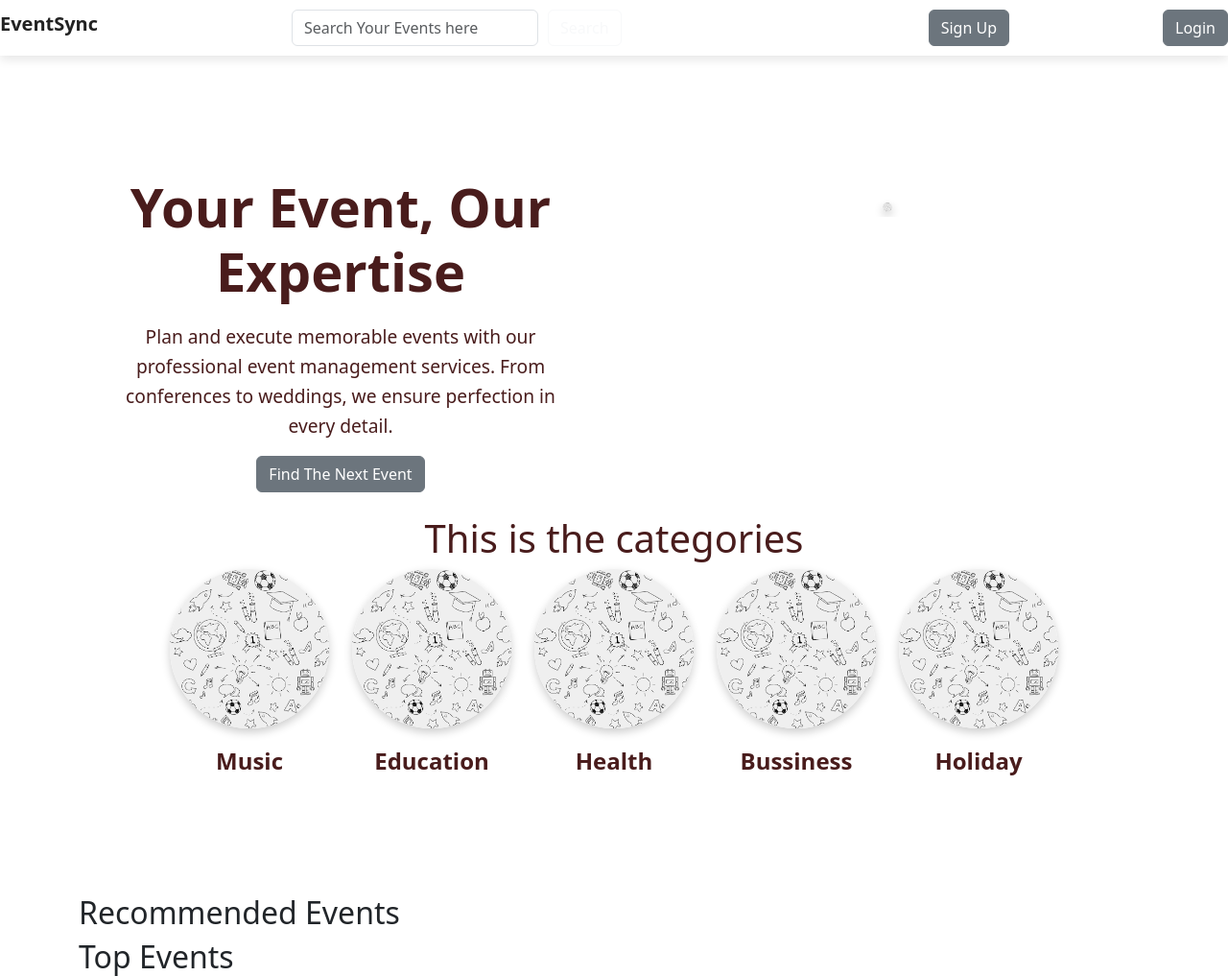
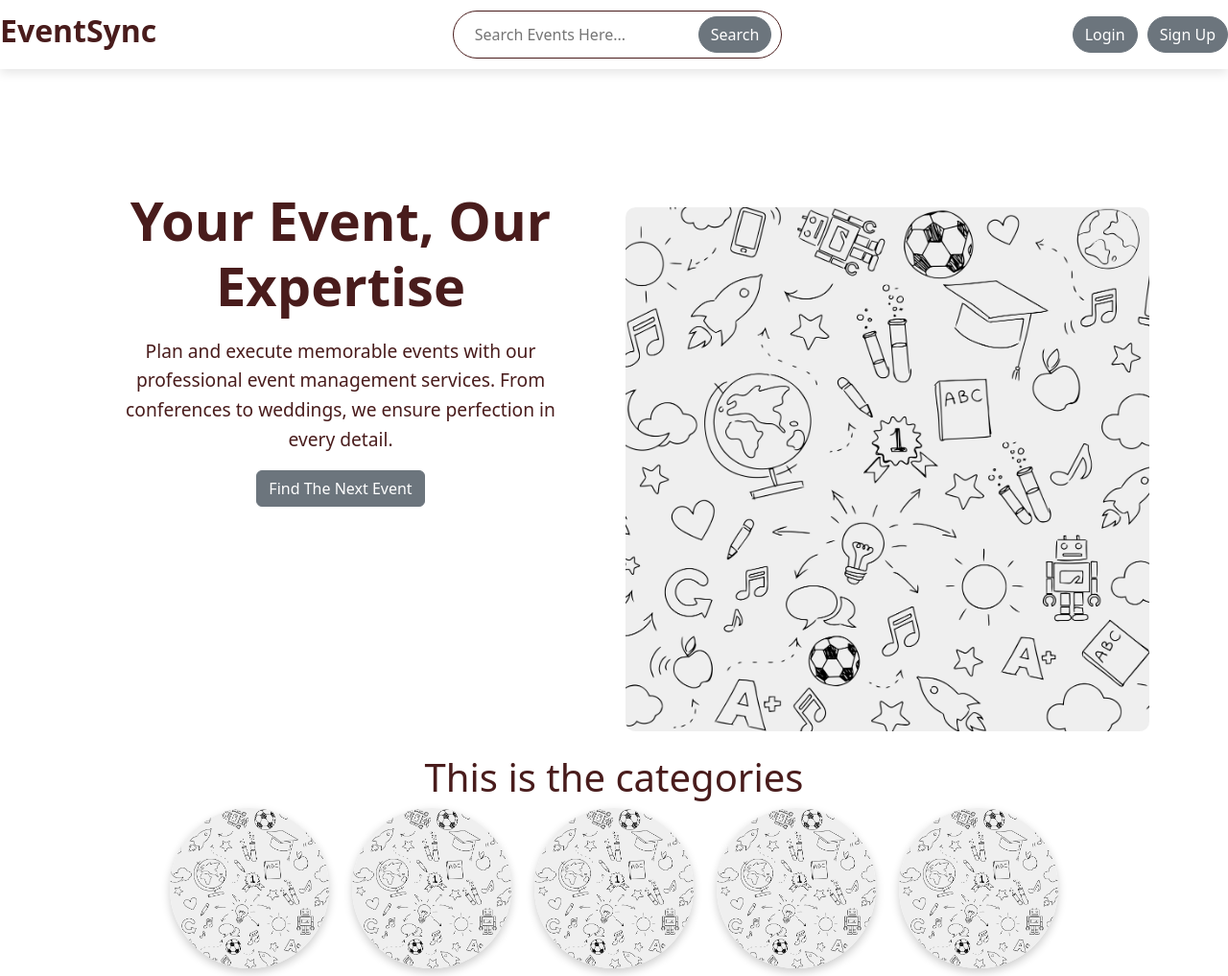
Before and after one commit to AyendiSimeon1/django-event-management-system, a Django app: template templates/base/event_list.html in a window 1280 px wide. Shown: the top 1017 px of the page at 96% size. Run offline with Django 3.2, Linux system fonts and the light colour scheme; the template is opened without the code that fills it, so the values that code supplies are empty; some libraries are stand-ins or nearby versions.

Commit message:
Ui update

```diff
--- a/base/admin.py
+++ b/base/admin.py
@@ -9,6 +9,7 @@ class AttendeeAdmin(admin.ModelAdmin):
 
 class EventAdmin(admin.ModelAdmin):
     list_display = ('title', 'description', 'date', 'location')
+    prepopulated_fields = {'slug': ('title',)}
 
 class NotificationAdmin(admin.ModelAdmin):
     list_display = ('user', 'message', 'timestamp')
--- a/static/css/main.css
+++ b/static/css/main.css
@@ -21,8 +21,8 @@ a:active {
 }
 
 .navbar-brand {
-  color: #491c1c;
-  font-size: 4rem;
+  color: #491c1c !important;
+  font-size: 2rem !important;
   font-weight: bold;
 }
 a .navbar-brand {
@@ -60,23 +60,47 @@ h2 {
 .search-input {
   flex-grow: 1;
   margin: 0 10px;
+  border: 0px solid #491c1c;
+  border-radius: 20px;
+}
+
+.form-inline {
+  border: 1px solid #491c1c;
+  border-radius: 50px;
+  padding-left: 20px;
+  padding-right:10px;
+  padding-top: 5px;
+  padding-bottom: 5px;
+}
+
+.form-inline .btn {
+  border-radius: 50px;
+}
+
+.rounded-input {
+  border: 0px solid #ffff;
+  border-radius: 10px; /* Adjust the value as needed */
+}
+
+.rounded-input:focus {
+  border: 0px solid #ffff;
+  outline: none;
 }
 
 .signup-btn,
 .login-btn {
-  margin-left: auto;
+  margin-left: 10px;
+  border-radius: 50px !important;
 }
 
 .btn .btn-primary{
-  background-color: #28a745;
   color: #ffffff;
   font-weight: bold;
   transition: background-color 0.3s ease;
+  border-radius: 30px;
 }
 
-.btn-custom:hover {
-  background-color: #218838;
-}
+
 
 .hero-section {
 
@@ -111,7 +135,7 @@ h2 {
 }
 
 .hero-image img {
-  width: 10px;
+  width: 100%;
   height: auto;
   border-radius: 10px;
   box-shadow: 0px 4px 10px rgba(0, 0, 0, 0.2);
@@ -195,10 +219,6 @@ h2 {
   background-color: #218838;
 }
 
-
-
-
-
 .footer {
   background-color: #222;
   color: #ffffff;
--- a/templates/base/event_detail.html
+++ b/templates/base/event_detail.html
@@ -1,5 +1,3 @@
-<!-- templates/yourapp/event_detail.html -->
-
 {% extends 'base.html' %}
 
 {% block content %}
@@ -15,7 +13,7 @@
     {% endfor %}
   </ul>
 
-  <form method="post" action="{% url 'event_registration' pk=event.pk %}">
+  <form method="post">
     {% csrf_token %}
     <label for="ticket">Select a Ticket:</label>
     <select name="ticket" id="ticket">
--- a/templates/base/event_list.html
+++ b/templates/base/event_list.html
@@ -96,7 +96,7 @@
       <div class="event-card">
         <img src="{% static "img/img1.jpg" %}" alt="Event Image">
         <div class="event-card-body">
-          <a href="{% url 'event_detail' pk=event.pk %}"><h5 class="event-title">{{ event.title }}</h5></a>
+          <a href="{% url 'event_detail' slug=event.slug %}"><h5 class="event-title">{{ event.title }}</h5></a>
           <p class="event-date">{{ event.date }}</p>
           <p class="event-date">{{ event.organizer }}</p>
           <p class="event-description">{{ event.location }}</p>
@@ -116,7 +116,7 @@
       <div class="event-card">
         <img src="{% static "img/img1.jpg" %}" alt="Event Image">
         <div class="event-card-body">
-          <a href="{% url 'event_detail' pk=event.pk %}"><h5 class="event-title">{{ event.title }}</h5></a>
+          <a href="{% url 'event_detail' slug=event.slug %}"><h5 class="event-title">{{ event.title }}</h5></a>
           <p class="event-date">{{ event.date }}</p>
           <p class="event-date">{{ event.organizer }}</p>
           <p class="event-description">{{ event.location }}</p>
--- a/templates/base/event_registration.html
+++ b/templates/base/event_registration.html
@@ -4,7 +4,7 @@
 
 {% block content %}
   <h2>Event Registration - {{ event.title }}</h2>
-  <form method="post" action="{% url 'event_registration' pk=event.pk %}">
+  <form method="post" >
     {% csrf_token %}
     {{ form.as_p }}
     <button type="submit">Register</button>
--- a/templates/navbar.html
+++ b/templates/navbar.html
@@ -1,15 +1,16 @@
 <nav class="navbar navbar-expand-lg navbar-light">
-  <h2 class="navbar-brand"><a class="navbar-brand" href="#">EventSync</a></h2>
+  <a href="#"><h2 class="navbar-brand">EventSync</h2></a>
   <button class="navbar-toggler" type="button" data-toggle="collapse" data-target="#navbarNav"
           aria-controls="navbarNav" aria-expanded="false" aria-label="Toggle navigation">
     <span class="navbar-toggler-icon"></span>
   </button>
   <div class="collapse navbar-collapse" id="navbarNav">
     <form class="form-inline mx-auto search-form">
-      <input class="form-control mr-sm-2 search-input" type="search" placeholder="Search Your Events here" aria-label="Search">
-      <button class="btn btn-outline-light my-2 my-sm-0" type="submit">Search</button>
+      <input type="text" class=" rounded-input" id="exampleFormControlInput1" placeholder="Search Events Here...">
+      <button class="btn btn-secondary search-btn" type="submit">Search</button>
     </form>
+
+    <button class="btn btn-secondary login-btn">Login</button>
     <button class="btn btn-secondary signup-btn">Sign Up</button>
-    <button class="btn btn-secondary login-btn">Login</button>
   </div>
 </nav>
```
Also changed, not shown: base/forms.py (+5 -5 lines), base/models.py (+7 -0 lines), base/urls.py (+8 -2 lines), base/views.py (+62 -4 lines), templates/base/delete_event.html (added, +8 -0 lines), templates/base/event_creation.html (added, +7 -0 lines), templates/base/update_event.html (added, +12 -0 lines), base/populate_events.py (added), db.sqlite3, media/event_image/20231023_213446.jpg (added), media/event_image/Cert_python_f3d9ccea-1db4-46ae-89d1-dfac016a2784_646x509_crop_center.png (added), static/img/event.jpg (added).
